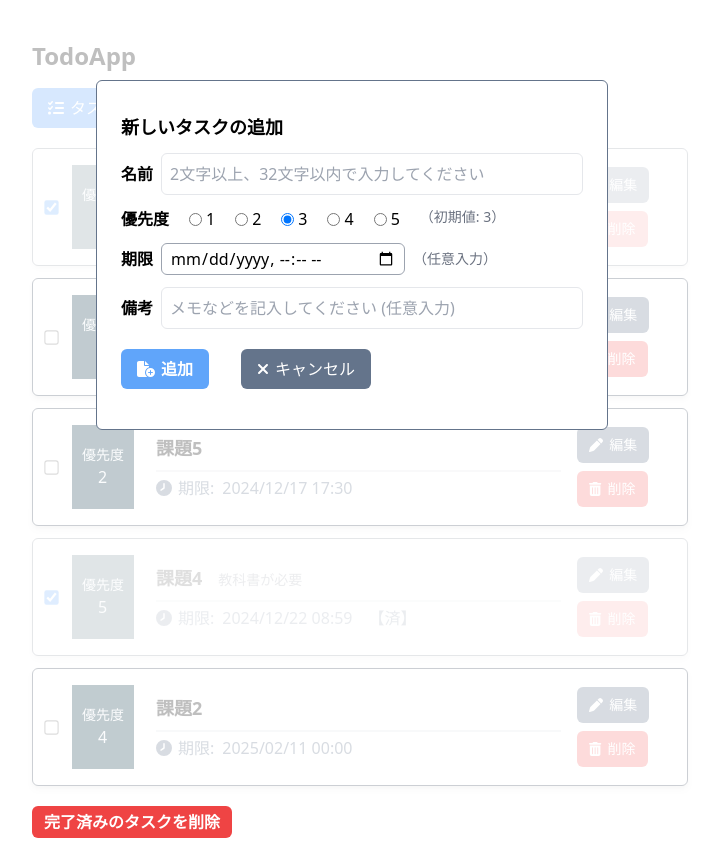
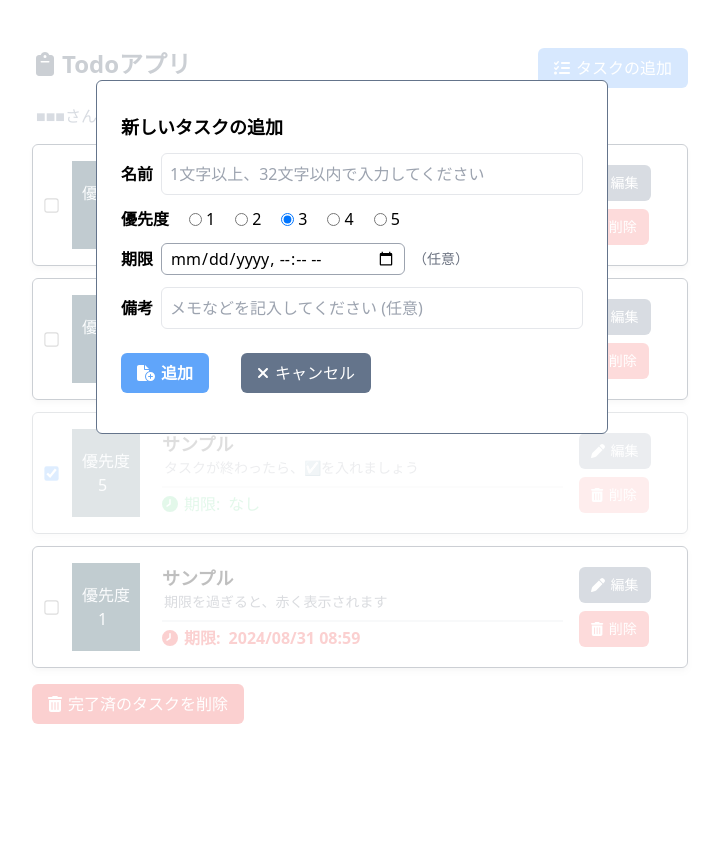
Before and after one commit to ykNe0372/react-todo-app, a React (Vite) app: page / in a window 1280 px wide. Both pictures are taken after a click on the button "タスクの追加". Shown: the whole page, without its empty margins (288-1007 px from the left). After the commit the page ends 800 px from the top, so only its background shows below. Built offline with nearby package versions, Linux system fonts and the light colour scheme.

Commit message:
ver1.0 released

```diff
--- a/src/App.tsx
+++ b/src/App.tsx
@@ -2,7 +2,7 @@ import React, { useState, useEffect } from "react";
 import Modal from "react-modal";
 import { Todo } from "./types";
 import { initTodos } from "./initTodos";
-// import WelcomeMessage from "./Welcome";
+import WelcomeMessage from "./WelcomeMessage";
 import TodoList from "./TodoList";
 import { v4 as uuid } from "uuid";
 import dayjs from "dayjs";
@@ -14,6 +14,7 @@ import {
   faTrashCan,
   faXmark,
   faFileCirclePlus,
+  faClipboard,
 } from "@fortawesome/free-solid-svg-icons";
 
 const App = () => {
@@ -23,6 +24,7 @@ const App = () => {
   const [newTodoDeadline, setNewTodoDeadline] = useState<Date | null>(null);
   const [newTodoNotes, setNewTodoNotes] = useState("");
   const [newTodoNameError, setNewTodoNameError] = useState("");
+  const [newTodoNoteError, setNewTodoNoteError] = useState("");
   const [modalNewTodo, setModalNewTodo] = useState(false);
   const [modalCheckedDelete, setModalCheckedDelete] = useState(false);
   const [initialized, setInitialized] = useState(false);
@@ -53,8 +55,13 @@ const App = () => {
   //   (todo: Todo) => !todo.isDone
   // ).length;
   const isValidTodoName = (name: string): string => {
-    if (name.length < 2 || name.length > 32) {
-      return "2文字以上、32文字以内で入力してください";
+    if (name.length < 1 || name.length > 32) {
+      return "1文字以上、32文字以内で入力してください";
+    } else return "";
+  };
+  const isValidTodoNote = (notes: string): string => {
+    if (notes.length > 32) {
+      return "32文字以内で入力してください";
     } else return "";
   };
   const remove = (id: string) => {
@@ -87,6 +94,7 @@ const App = () => {
     setNewTodoDeadline(dt === "" ? null : new Date(dt));
   };
   const updateNewTodoNotes = (e: React.ChangeEvent<HTMLInputElement>) => {
+    setNewTodoNoteError(isValidTodoNote(e.target.value));
     setNewTodoNotes(e.target.value);
   };
   const updateIsDone = (id: string, value: boolean) => {
@@ -122,9 +130,14 @@ const App = () => {
   };
 
   const addNewTodo = () => {
-    const err = isValidTodoName(newTodoName);
-    if (err !== "") {
-      setNewTodoNameError(err);
+    const nameErr = isValidTodoName(newTodoName);
+    if (nameErr !== "") {
+      setNewTodoNameError(nameErr);
+      return;
+    }
+    const noteErr = isValidTodoNote(newTodoNotes);
+    if (noteErr !== "") {
+      setNewTodoNoteError(noteErr);
       return;
     }
     const newTodo: Todo = {
@@ -150,15 +163,16 @@ const App = () => {
 
   return (
     <div className="mx-4 mt-10 max-w-2xl md:mx-auto">
-      <h1 className="mb-4 ml-4 text-2xl font-bold">TodoApp</h1>
-      <div className="mb-4 ml-4">
-        {/* <WelcomeMessage name="匿名希望" uncompletedCount={uncompletedCount} /> */}
-      </div>
+      <div className="flex items-center">
+        <h1 className="container ml-5 text-2xl font-bold text-slate-700">
+          <FontAwesomeIcon icon={faClipboard} className="mr-2" />
+          Todoアプリ
+        </h1>
         <div>
           <button
             type="button"
             onClick={openModalNewTodo}
-          className="mb-5 ml-4 mt-2 flex items-center justify-center whitespace-nowrap rounded-md bg-blue-400 px-4 py-2 text-white hover:bg-blue-600"
+            className="ml-4 mt-2 flex items-center justify-center whitespace-nowrap rounded-md bg-blue-400 px-4 py-2 text-white hover:bg-blue-600"
           >
             <FontAwesomeIcon icon={faListCheck} className="mr-1.5 text-white" />
             タスクの追加
@@ -187,7 +201,7 @@ const App = () => {
                       "grow rounded-md border p-2",
                       newTodoNameError && "border-red-500 outline-red-500"
                     )}
-                  placeholder="2文字以上、32文字以内で入力してください"
+                    placeholder="1文字以上、32文字以内で入力してください"
                   />
                 </div>
                 {newTodoNameError && (
@@ -217,7 +231,7 @@ const App = () => {
                     <span>{value}</span>
                   </label>
                 ))}
-              <div className="text-sm text-gray-500">（初期値: 3）</div>
+                {/* <div className="text-sm text-gray-500">（初期値: 3）</div> */}
               </div>
 
               {/* 提出期限用UI */}
@@ -236,21 +250,35 @@ const App = () => {
                   onChange={updateDeadline}
                   className="rounded-md border border-gray-400 px-2 py-0.5"
                 />
-              <div className="text-sm text-gray-500">（任意入力）</div>
+                <div className="text-sm text-gray-500">（任意）</div>
               </div>
 
+              <div>
                 <div className="mb-4 flex items-center gap-x-2">
-              <label htmlFor="notes" className="font-bold">
+                  <label htmlFor="newTodoNotes" className="font-bold">
                     備考
                   </label>
                   <input
                     type="text"
-                id="notes"
+                    id="newTodoNotes"
                     value={newTodoNotes}
                     onChange={updateNewTodoNotes}
-                className={twMerge("grow rounded-md border p-2")}
-                placeholder="メモなどを記入してください (任意入力)"
+                    className={twMerge(
+                      "grow rounded-md border p-2",
+                      newTodoNoteError && "border-red-500 outline-red-500"
+                    )}
+                    placeholder="メモなどを記入してください (任意)"
                   />
+                </div>
+                {newTodoNoteError && (
+                  <div className="ml-10 flex items-center space-x-1 text-sm font-bold text-red-500">
+                    <FontAwesomeIcon
+                      icon={faTriangleExclamation}
+                      className="mr-0.5"
+                    />
+                    <div>{newTodoNoteError}</div>
+                  </div>
+                )}
               </div>
 
               <div className="flex items-center gap-x-8">
@@ -263,7 +291,8 @@ const App = () => {
                   }}
                   className={twMerge(
                     "my-2 rounded-md bg-blue-400 px-4 py-2 font-bold text-white hover:bg-blue-400",
-                  newTodoNameError && "cursor-not-allowed opacity-50"
+                    (newTodoNameError || newTodoNoteError) &&
+                      "cursor-not-allowed opacity-50"
                   )}
                 >
                   <FontAwesomeIcon
@@ -278,28 +307,36 @@ const App = () => {
                   onClick={closeModalNewTodo}
                   className="my-2 justify-center whitespace-nowrap rounded-md bg-slate-500 px-4 py-2 text-white hover:bg-slate-700"
                 >
-                <FontAwesomeIcon icon={faXmark} className="mr-1.5 text-white" />
+                  <FontAwesomeIcon
+                    icon={faXmark}
+                    className="mr-1.5 text-white"
+                  />
                   キャンセル
                 </button>
               </div>
             </div>
           </Modal>
         </div>
+      </div>
+      <div className="my-4">
+        <WelcomeMessage name="■■■" />
+      </div>
+
       <TodoList
         todos={todos}
         updateIsDone={updateIsDone}
         remove={remove}
         edit={edit}
       />
-
       {/* 完了タスク一括削除ボタン */}
       {/* タスクが1つもなければ表示しないようにしたい */}
       <button
         type="button"
         onClick={openModalCheckedDelete}
-        className="my-5 ml-4 rounded-md bg-red-500 px-3 py-1 font-bold text-white hover:bg-red-600"
+        className="ml-4 mt-4 rounded-md bg-red-500 px-4 py-2 text-white hover:bg-red-600"
       >
-        完了済みのタスクを削除
+        <FontAwesomeIcon icon={faTrashCan} className="text-white md:mr-1.5" />
+        完了済のタスクを削除
       </button>
       <Modal
         isOpen={modalCheckedDelete}
--- a/src/TodoItem.tsx
+++ b/src/TodoItem.tsx
@@ -32,16 +32,22 @@ type Props = {
 const TodoItem = (props: Props) => {
   const todo = props.todo;
   // const [todos, setTodos] = useState<Todo[]>(initTodos);
-  const [editTodoName, setEditTodoName] = useState("");
-  const [editTodoPriority, setEditTodoPriority] = useState(3);
-  const [editTodoNotes, setEditTodoNotes] = useState("");
+  const [editTodoName, setEditTodoName] = useState(todo.name);
+  const [editTodoPriority, setEditTodoPriority] = useState(todo.priority);
+  const [editTodoNotes, setEditTodoNotes] = useState(todo.notes);
   const [editTodoNameError, setEditTodoNameError] = useState("");
+  const [editTodoNoteError, seteditTodoNoteError] = useState("");
   const [modalEdit, setModalEdit] = useState(false);
   const [modalDelete, setModalDelete] = useState(false);
 
   const isValidTodoName = (name: string): string => {
-    if (name.length < 2 || name.length > 32) {
-      return "2文字以上、32文字以内で入力してください";
+    if (name.length < 1 || name.length > 32) {
+      return "1文字以上、32文字以内で入力してください";
+    } else return "";
+  };
+  const isValidTodoNote = (notes: string): string => {
+    if (notes.length > 32) {
+      return "32文字以内で入力してください";
     } else return "";
   };
 
@@ -53,13 +59,19 @@ const TodoItem = (props: Props) => {
     setEditTodoPriority(Number(e.target.value));
   };
   const updateEditTodoNotes = (e: React.ChangeEvent<HTMLInputElement>) => {
+    seteditTodoNoteError(isValidTodoNote(e.target.value));
     setEditTodoNotes(e.target.value);
   };
 
   const editTodo = () => {
-    const err = isValidTodoName(editTodoName);
-    if (err !== "") {
-      setEditTodoNameError(err);
+    const nameErr = isValidTodoName(editTodoName);
+    if (nameErr !== "") {
+      setEditTodoNameError(nameErr);
+      return;
+    }
+    const noteErr = isValidTodoNote(editTodoNotes);
+    if (noteErr !== "") {
+      seteditTodoNoteError(noteErr);
       return;
     }
   };
@@ -104,42 +116,45 @@ const TodoItem = (props: Props) => {
           className="mr-1.5 scale-110 cursor-pointer"
         />
         <div className="mx-2 bg-cyan-950 px-2.5 py-5 text-sm text-slate-100">
-          <div className="whitespace-nowrap">優先度</div>
+          <div className="whitespace-nowrap text-sm md:text-base">優先度</div>
           <span className="mx-4 text-base">{todo.priority}</span>
         </div>
-        <div className="container ml-2">
+        <div className="container ml-2 ">
           <div className="flex items-baseline">
             <div className={twMerge("ml-1.5 text-md md:text-lg font-bold")}>
               {todo.name}
             </div>
-            <div className="ml-4 text-sm text-gray-500">{todo.notes}</div>
           </div>
+          <div className="ml-2 text-sm text-gray-500">{todo.notes}</div>
 
           <div className="ml-1.5 mt-2 flex items-center border-t-2 pt-1">
             <FontAwesomeIcon
               icon={faClock}
               flip="horizontal"
               className={twMerge(
-                "mr-1.5 text-slate-500",
+                "mr-1.5 text-slate-500 text-sm md:text-base",
                 todo.deadline !== null &&
                   todo.deadline < new Date() &&
-                  "text-red-500 font-bold"
+                  "text-red-500 font-bold",
+                todo.isDone && "text-green-500"
               )}
             />
             <div
               className={twMerge(
-                "flex text-slate-500",
+                "flex text-slate-500 text-sm md:text-base",
                 todo.deadline !== null &&
                   todo.deadline < new Date() &&
-                  "text-red-500 font-bold"
+                  "text-red-500 font-bold",
+                todo.isDone && "text-green-500"
               )}
             >
-              期限:
+              <p className="hidden md:inline-block">期限:</p>
               {todo.deadline !== null && (
-                <div className="ml-2">{dayjs(todo.deadline).format(dtFmt)}</div>
+                <div className="md:ml-2">
+                  {dayjs(todo.deadline).format(dtFmt)}
+                </div>
               )}
-              {todo.deadline === null && <div className="ml-2">なし</div>}
-              <div className="ml-4">{todo.isDone ? "【済】" : ""}</div>
+              {todo.deadline === null && <div className="md:ml-2">なし</div>}
             </div>
           </div>
         </div>
@@ -148,15 +163,15 @@ const TodoItem = (props: Props) => {
           <button
             type="button"
             onClick={openModalEdit}
-            className="ml-4 justify-center whitespace-nowrap rounded-md bg-slate-500 px-3   py-2 text-sm text-white hover:bg-slate-700"
+            className="ml-4 justify-center text-ellipsis whitespace-nowrap rounded-md bg-slate-500 px-3 py-2 text-sm text-white hover:bg-slate-700"
           >
-            <FontAwesomeIcon icon={faPen} className="mr-1.5 text-white" />
-            編集
+            <FontAwesomeIcon icon={faPen} className=" text-white md:mr-1.5" />
+            <p className="hidden md:inline-block">編集</p>
           </button>
           <Modal
             isOpen={modalEdit}
             className={
-              "mx-auto mt-20 max-h-80 min-h-44 min-w-60 max-w-lg rounded-md border border-slate-500 bg-white p-3"
+              "mx-auto mt-20 min-h-44 min-w-60 max-w-lg rounded-md border border-slate-500 bg-white p-3"
             }
             ariaHideApp={false}
           >
@@ -177,7 +192,7 @@ const TodoItem = (props: Props) => {
                       "grow rounded-md border p-2",
                       editTodoNameError && "border-red-500 outline-red-500"
                     )}
-                    placeholder="2文字以上、32文字以内で入力してください"
+                    placeholder="32文字以内で入力してください"
                   />
                 </div>
                 {editTodoNameError && (
@@ -192,7 +207,7 @@ const TodoItem = (props: Props) => {
               </div>
 
               <div className="flex gap-5">
-                <div className="font-bold">優先度</div>
+                <label className="font-bold">優先度</label>
                 {[1, 2, 3, 4, 5].map((value) => (
                   <label key={value} className="flex items-center space-x-1">
                     <input
@@ -207,9 +222,9 @@ const TodoItem = (props: Props) => {
                     <span>{value}</span>
                   </label>
                 ))}
-                <div className="text-sm text-gray-500">（初期値: 3）</div>
               </div>
 
+              <div>
                 <div className="flex items-center space-x-2">
                   <label htmlFor="editTodoNotes" className="font-bold">
                     備考
@@ -217,11 +232,25 @@ const TodoItem = (props: Props) => {
                   <input
                     type="text"
                     id="editTodoNotes"
+                    defaultValue={todo.notes}
                     value={editTodoNotes}
                     onChange={updateEditTodoNotes}
-                  className={twMerge("grow rouded-md border p-2")}
-                  placeholder="メモなどを記入してください (任意入力)"
+                    className={twMerge(
+                      "grow rouded-md border p-2",
+                      editTodoNoteError && "border-red-500 outline-red-500"
+                    )}
+                    placeholder="メモなどを記入してください (任意)"
                   />
+                </div>
+                {editTodoNoteError && (
+                  <div className="ml-10 flex items-center space-x-1 text-sm font-bold text-red-500">
+                    <FontAwesomeIcon
+                      icon={faTriangleExclamation}
+                      className="mr-0.5"
+                    />
+                    <div>{editTodoNoteError}</div>
+                  </div>
+                )}
               </div>
 
               <div className="flex gap-8 pt-2">
@@ -238,7 +267,8 @@ const TodoItem = (props: Props) => {
                   }}
                   className={twMerge(
                     "whitespace-nowrap rounded-md bg-cyan-500 px-4 py-2 text-white hover:bg-cyan-700",
-                    editTodoNameError && "cursor-not-allowed opacity-50"
+                    (editTodoNameError || editTodoNoteError) &&
+                      "cursor-not-allowed opacity-50"
                   )}
                 >
                   <FontAwesomeIcon icon={faCheck} className="mr-1 text-white" />
@@ -262,8 +292,11 @@ const TodoItem = (props: Props) => {
             // onClick={() => props.remove(todo.id)}
             className="ml-4 mt-2 justify-center whitespace-nowrap rounded-md bg-red-400 px-3 py-2 text-sm text-white hover:bg-red-500"
           >
-            <FontAwesomeIcon icon={faTrashCan} className="mr-1.5 text-white" />
-            削除
+            <FontAwesomeIcon
+              icon={faTrashCan}
+              className="text-white md:mr-1.5"
+            />
+            <p className="hidden md:inline-block">削除</p>
           </button>
           <Modal
             isOpen={modalDelete}
--- a/src/TodoList.tsx
+++ b/src/TodoList.tsx
@@ -25,7 +25,9 @@ const TodoList = (props: Props) => {
   // const todos = props.todos;
 
   if (todos.length === 0) {
-    return <div className="ml-4">現在、登録されているタスクはありません</div>;
+    return (
+      <div className="ml-4">このメッセージを見ているということは...!?</div>
+    );
   }
 
   return (
--- a/src/WelcomeMessage.tsx
+++ b/src/WelcomeMessage.tsx
@@ -4,7 +4,6 @@ import React from "react";
 // Propsという名前で定義することが一般的です。
 type Props = {
   name: string;
-  uncompletedCount: number;
 };
 
 // WelcomeMessage という関数コンポーネントの定義
@@ -14,16 +13,17 @@ const WelcomeMessage = (props: Props) => {
   const currentTime = new Date();
   const greeting =
     currentTime.getHours() < 12
-      ? "おはようございます"
+      ? "おはようございます！用意出来たらタスク開始！"
       : currentTime.getHours() < 19
-        ? "こんにちは"
-        : "こんばんは";
+        ? "こんにちは！時には休憩も大事。リラックス～"
+        : currentTime.getHours() < 23
+          ? "こんばんは！もうご飯は食べた？"
+          : "夜更かしは良くないよ！頑張って早く終わらせてね！";
 
   // JSX構文で描いた「JSX要素」を return で返す
   return (
-    <div className="text-blue-700">
-      {greeting}、{props.name}さん。現在の未完了タスクは
-      {props.uncompletedCount}個です。
+    <div className="ml-5 text-sm text-slate-500 md:text-base">
+      {props.name}さん、{greeting}
     </div>
   );
 };
--- a/src/initTodos.ts
+++ b/src/initTodos.ts
@@ -4,42 +4,34 @@ import { v4 as uuid } from "uuid"; // v4 を uuid という名前でインポー
 export const initTodos: Todo[] = [
   {
     id: uuid(), // UUID v4 を生成してIDにセット
-    name: "課題1",
-    isDone: true,
+    name: "サンプル",
+    isDone: false,
     priority: 1,
-    deadline: null, // このTodoには期限を設定しない
+    deadline: new Date(2024, 11, 25),
     notes: "",
   },
   {
     id: uuid(),
-    name: "課題2",
+    name: "サンプル",
     isDone: false,
-    priority: 4,
-    deadline: new Date(2025, 1, 11),
-    notes: "",
+    priority: 3,
+    deadline: null, // このTodoには期限を設定しない
+    notes: "ここは備考欄です",
   },
   {
     id: uuid(),
-    name: "課題3",
-    isDone: false,
-    priority: 2,
-    deadline: new Date(2024, 11, 6, 8, 59),
-    notes: "",
+    name: "サンプル",
+    isDone: true,
+    priority: 5,
+    deadline: null,
+    notes: "タスクが終わったら、☑を入れましょう",
   },
   {
     id: uuid(),
-    name: "課題4",
-    isDone: true,
-    priority: 5,
-    deadline: new Date(2024, 11, 22, 8, 59),
-    notes: "教科書が必要",
-  },
-  {
-    id: uuid(),
-    name: "課題5",
+    name: "サンプル",
     isDone: false,
-    priority: 2,
-    deadline: new Date(2024, 11, 17, 17, 30),
-    notes: "",
+    priority: 1,
+    deadline: new Date(2024, 7, 31, 8, 59),
+    notes: "期限を過ぎると、赤く表示されます",
   },
 ];
```
Lines whose indentation alone changed are shown as unchanged.
